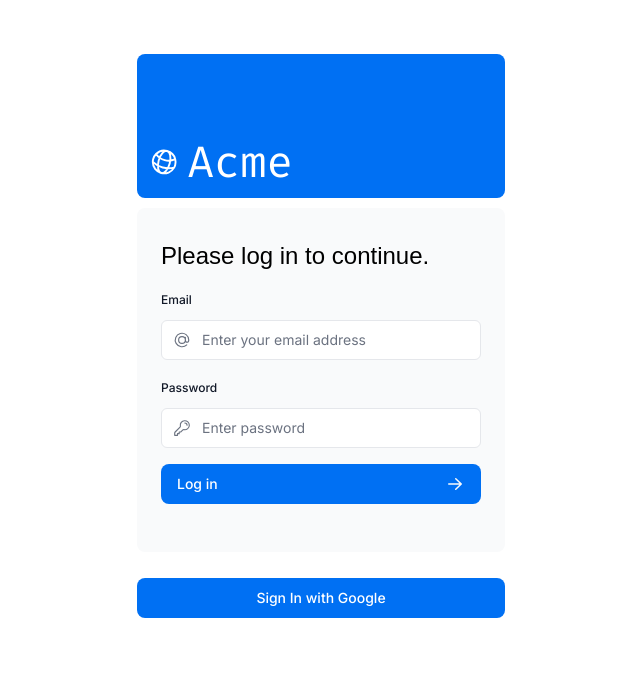
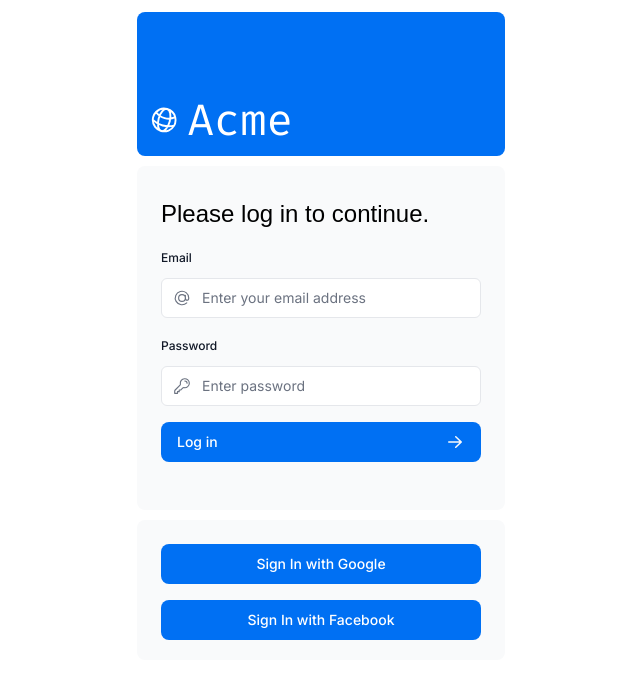
Before and after one commit to shuaib-code/next.js, a Next.js app: page /login in a window 1280 px wide. Shown: the top 678 px of the page, without its empty margins (319-959 px from the left). Built offline with nearby package versions, Linux system fonts and the light colour scheme; no server answers; a web font is replaced by a local one.

Commit message:
Facebook provider testing

```diff
--- a/app/lib/actions.ts
+++ b/app/lib/actions.ts
@@ -129,6 +129,11 @@ export async function authenticate(
     throw error;
   }
 }
+
 export async function signInWithGoogle() {
   await signIn("google", { redirectTo: "/dashboard" });
 }
+
+export async function signInWithFacebook() {
+  await signIn("facebook", { redirectTo: "/dashboard" });
+}
--- a/app/login/page.tsx
+++ b/app/login/page.tsx
@@ -1,7 +1,7 @@
 import AcmeLogo from "@/app/ui/acme-logo";
 import LoginForm from "@/app/ui/login-form";
 import { Metadata } from "next";
-import { signInWithGoogle } from "../lib/actions";
+import { signInWithFacebook, signInWithGoogle } from "../lib/actions";
 import { Button } from "../ui/button";
 
 export const metadata: Metadata = {
@@ -18,11 +18,20 @@ export default function LoginPage() {
           </div>
         </div>
         <LoginForm />
-        <form action={signInWithGoogle}>
-          <Button className="mt-4 w-full justify-center">
-            Sign In with Google
-          </Button>
-        </form>
+
+        {/* {Login With Google and Facebook Provider} */}
+        <div className="flex-1 rounded-lg bg-gray-50 px-6 pb-5 pt-2">
+          <form action={signInWithGoogle}>
+            <Button className="mt-4 w-full justify-center">
+              Sign In with Google
+            </Button>
+          </form>
+          <form action={signInWithFacebook}>
+            <Button className="mt-4 w-full justify-center">
+              Sign In with Facebook
+            </Button>
+          </form>
+        </div>
       </div>
     </main>
   );
--- a/auth.ts
+++ b/auth.ts
@@ -4,6 +4,7 @@ import { sql } from "@vercel/postgres";
 import bcrypt from "bcrypt";
 import NextAuth from "next-auth";
 import Credentials from "next-auth/providers/credentials";
+import FacebookProvider from "next-auth/providers/facebook";
 import GoogleProvider from "next-auth/providers/google";
 import { z } from "zod";
 
@@ -50,6 +51,7 @@ export const {
         return null;
       },
     }),
+
     // google provider
     GoogleProvider({
       clientId: process.env.GOOGLE_CLIENT_ID,
@@ -62,5 +64,19 @@ export const {
         },
       },
     }),
+
+    // Facebook Provider
+    FacebookProvider({
+      clientId: process.env.FACEBOOK_CLIENT_ID,
+      clientSecret: process.env.FACEBOOK_CLIENT_SECRET,
+      // profile(profile) {
+      //   return {
+      //     id: profile.id,
+      //     name: profile.name,
+      //     email: profile.email,
+      //     image: profile.picture?.data?.url,
+      //   };
+      // },
+    }),
   ],
 });
```
